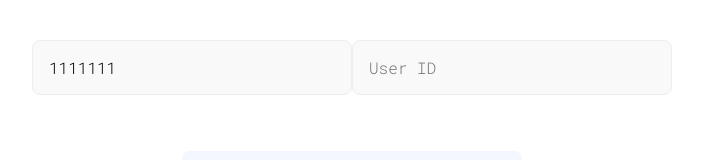
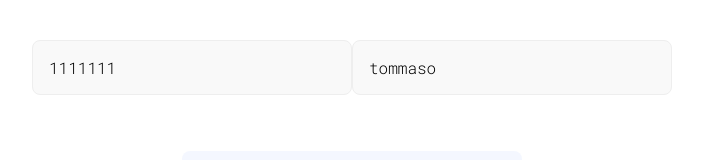
Before and after one commit to GetStream/TokenForm, a Preact app: page / in a window 1280 px wide. Shown: the top 160 px of the page, without its empty margins (288-991 px from the left). Built offline with nearby package versions, Linux system fonts and the light colour scheme.

Commit message:
initial user id data

```diff
--- a/example/index.html
+++ b/example/index.html
@@ -21,7 +21,7 @@
 
 <body>
 	<div id="root">
-		<div id="stream_jwtform" data-secret="1111111"></div>
+		<div id="stream_jwtform" data-secret="1111111" data-initial-user-id="tommaso"></div>
 	</div>
 </body>
 
--- a/src/useJWTGenerator.js
+++ b/src/useJWTGenerator.js
@@ -19,7 +19,7 @@ const base64url = (source) => {
 }
 export default (container) => {
 	const [jwt, setJWT] = useState('');
-	const [userID, setUserID] = useState('')
+	const [userID, setUserID] = useState((container && container.dataset && container.dataset.secret != null) ? container.dataset.initialUserId : "User ID")
 	const [secret, setSecret] = useState((container && container.dataset && container.dataset.secret != null) ? container.dataset.secret : "Your Api Key");
 
 	// onChange Listeners
```
Also changed, not shown: 2 other files (tests, documents, lock files or other folders).
